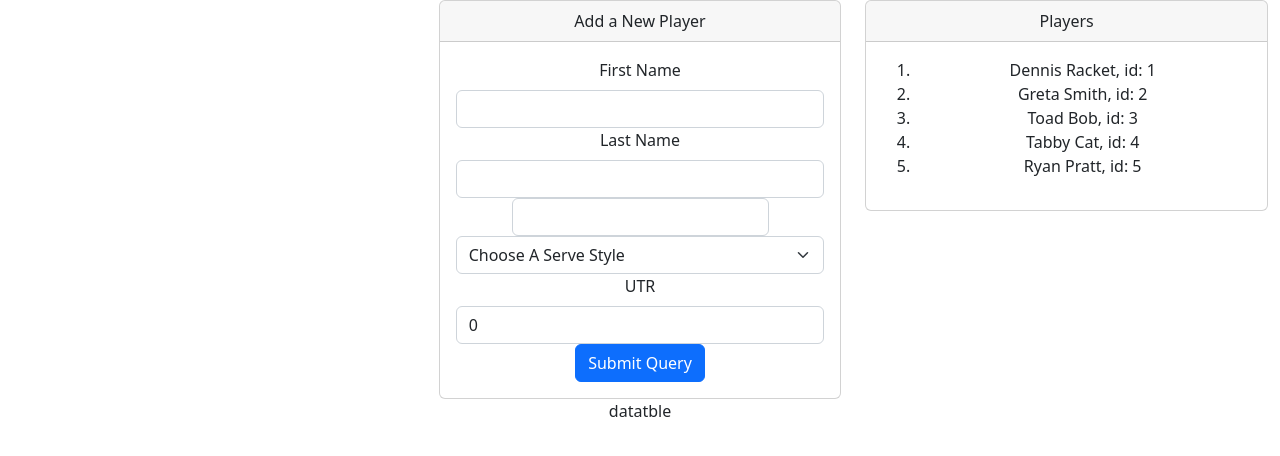
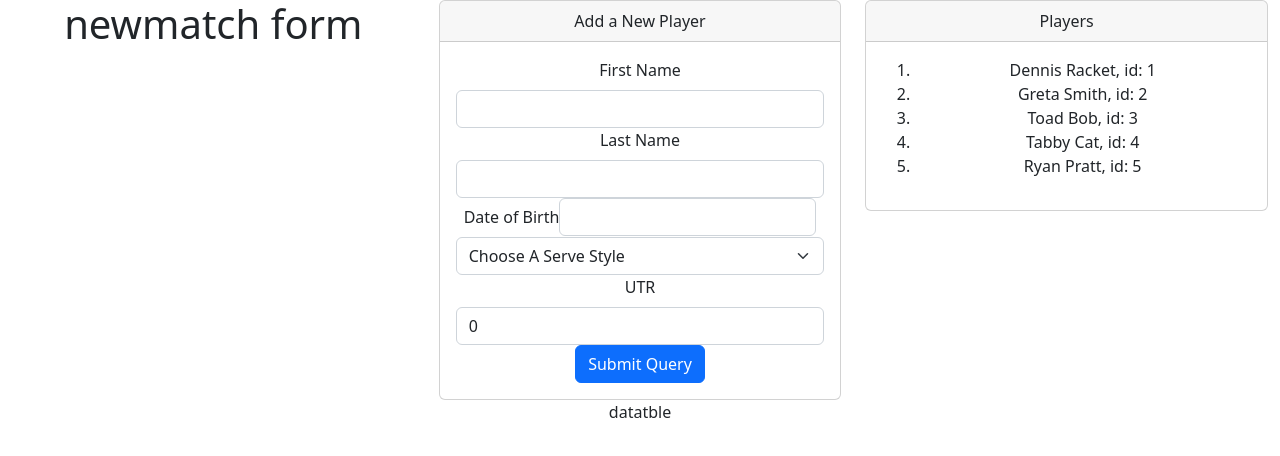
Before and after one commit to diarreola/frontend-tennis-score-keeping, a React (Create React App) app: page / in a window 1280 px wide. Shown: the top 456 px of the page. Built offline with nearby package versions, Linux system fonts and the light colour scheme.

Commit message:
Add test

```diff
--- a/src/pages/Dashboard/Dashboard.js
+++ b/src/pages/Dashboard/Dashboard.js
@@ -1,3 +1,4 @@
+import NewMatchForm from './NewMatchForm';
 import PlayerForm from './PlayerForm'
 import PlayerList from './PlayerList';
 import playersData from '../../data/player_data.json'
@@ -10,7 +11,7 @@ function Dashboard() {
     <div className="Dashboard">
       <Container fluid>
         <Row>
-          <Col sm></Col>
+          <Col sm><NewMatchForm /></Col>
           <Col sm><PlayerForm /></Col>
           <Col sm><PlayerList players={playersData}/></Col>
         </Row>
--- a/src/pages/Dashboard/NewMatchForm.js
+++ b/src/pages/Dashboard/NewMatchForm.js
@@ -0,0 +1,9 @@
+import { React, useState } from 'react';
+
+function NewMatchForm() {
+  return (
+    <h1>newmatch form</h1>
+  );
+}
+
+export default NewMatchForm;
--- a/src/pages/Dashboard/PlayerForm.js
+++ b/src/pages/Dashboard/PlayerForm.js
@@ -6,7 +6,7 @@ import 'react-datepicker/dist/react-datepicker.css';
 import DatePicker from 'react-datepicker';
 
 const today = new Date();
-function PlayerForm(props) {
+function PlayerForm() {
   const [formFields, setFormFields] = useState({
     firstName: '',
     lastName: '',
@@ -99,6 +99,8 @@ function PlayerForm(props) {
                   value={formFields.lastName}
                   onChange={onLastNameChange}/>
             </Form.Group>
+            <Form.Group controlId="formDOB">
+              <Form.Label>Date of Birth</Form.Label>
               <DatePicker
                 selected={formFields.dob}
                 onChange={onDOBChange}
@@ -113,12 +115,15 @@ function PlayerForm(props) {
                   />
                 }
               />
+            </Form.Group>
+            <Form.Group controlId="formServeStyle">
               <Form.Select name="serveStyle" value={formFields.serveStyle} onChange={onServeStyleChange} aria-label="Default select example">
                   <option className="option" value="none">Choose A Serve Style</option>
                   <option className="option" value="right">Right</option>
                   <option className="option" value="left">Left</option>
                   <option className="option" value="both">Both</option>
               </Form.Select>
+            </Form.Group>
             <Form.Group controlId="formUTR">
               <Form.Label>UTR</Form.Label>
               <Form.Control
```
Also changed, not shown: 1 other file (tests, documents, lock files or other folders). Lines whose indentation alone changed are shown as unchanged.
